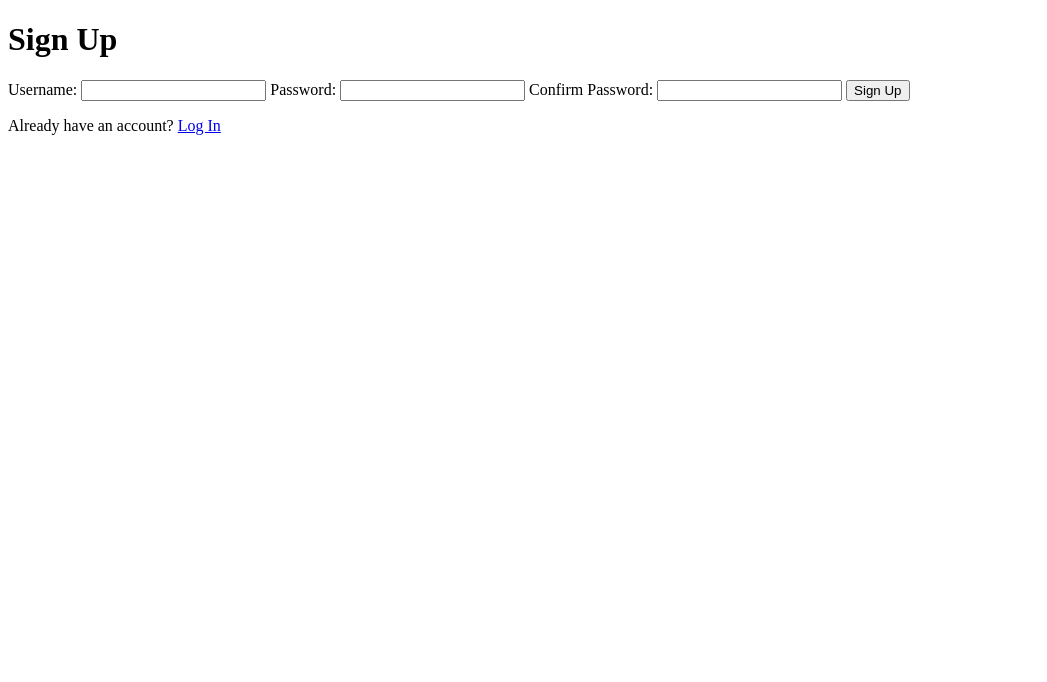
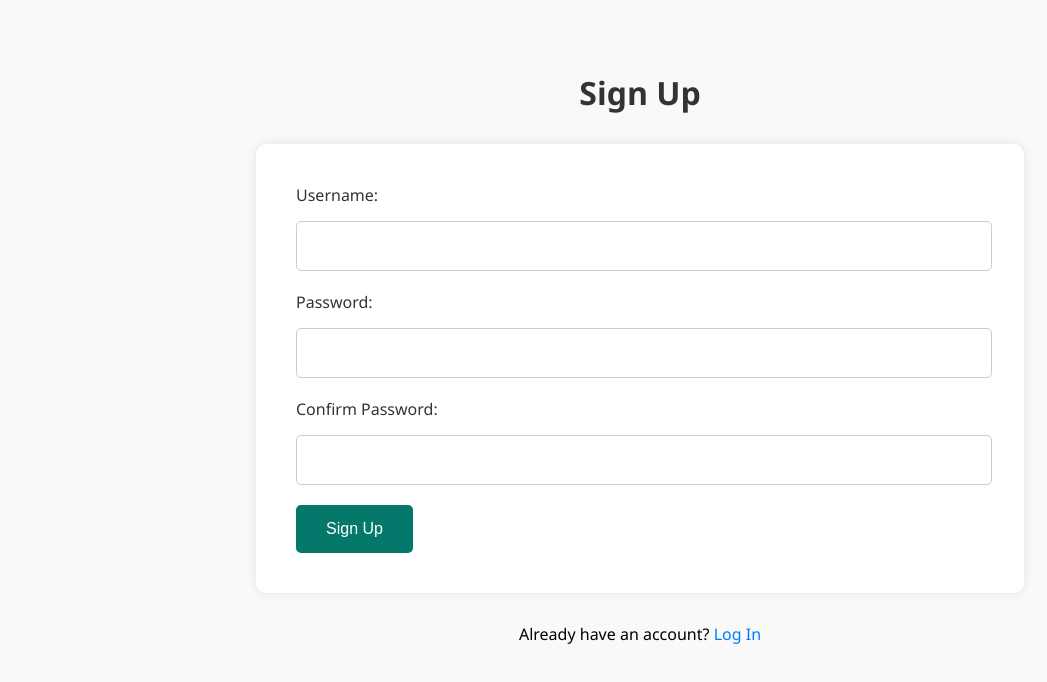
Before and after one commit to naflanmohamed/Library-Management-System, a plain HTML site: page signup.html in a window 1280 px wide. Shown: the whole page, without its empty margins (0-1047 px from the left). Drawn offline with Linux system fonts and the light colour scheme.

Commit message:
Library-Management-System HTML CSS JS

```diff
--- a/signup.html
+++ b/signup.html
@@ -4,7 +4,7 @@
     <meta charset="UTF-8">
     <meta name="viewport" content="width=device-width, initial-scale=1.0">
     <title>Sign Up - Library Management System</title>
-    <link rel="stylesheet" href="signup_styles.css">
+    <link rel="stylesheet" href="signupstyles.css">
 </head>
 <body>
     <div class="container">
--- a/signupstyles.css
+++ b/signupstyles.css
@@ -6,9 +6,9 @@ body {
 }
 
 .container {
-    width: 80%;
+    width: 60%;
     margin: 0 auto;
-    padding: 20px;
+    padding: 50px 20px;
 }
 
 h1 {
@@ -18,30 +18,30 @@ h1 {
 }
 
 form {
-    background-color: #fff;
+    background-color: #ffffff;
     border-radius: 10px;
-    padding: 20px;
-    box-shadow: 0 0 20px rgba(0, 0, 0, 0.1);
+    padding: 40px;
+    box-shadow: 0px 0px 10px rgba(0, 0, 0, 0.1);
 }
 
 label {
     display: block;
-    margin-bottom: 8px;
-    color: #555;
+    margin-bottom: 15px;
+    color: #333;
 }
 
 input[type="text"],
 input[type="password"] {
-    width: calc(100% - 22px);
-    padding: 12px;
+    width: calc(100% - 24px);
+    padding: 15px;
     border: 1px solid #ccc;
     border-radius: 5px;
-    margin-bottom: 10px;
+    margin-bottom: 20px;
     font-size: 16px;
 }
 
 button[type="submit"] {
-    padding: 12px 20px;
+    padding: 15px 30px;
     background-color: #04786b;
     color: white;
     border: none;
@@ -57,7 +57,7 @@ button[type="submit"]:hover {
 
 p {
     text-align: center;
-    margin-top: 20px;
+    margin-top: 30px;
 }
 
 p a {
```
